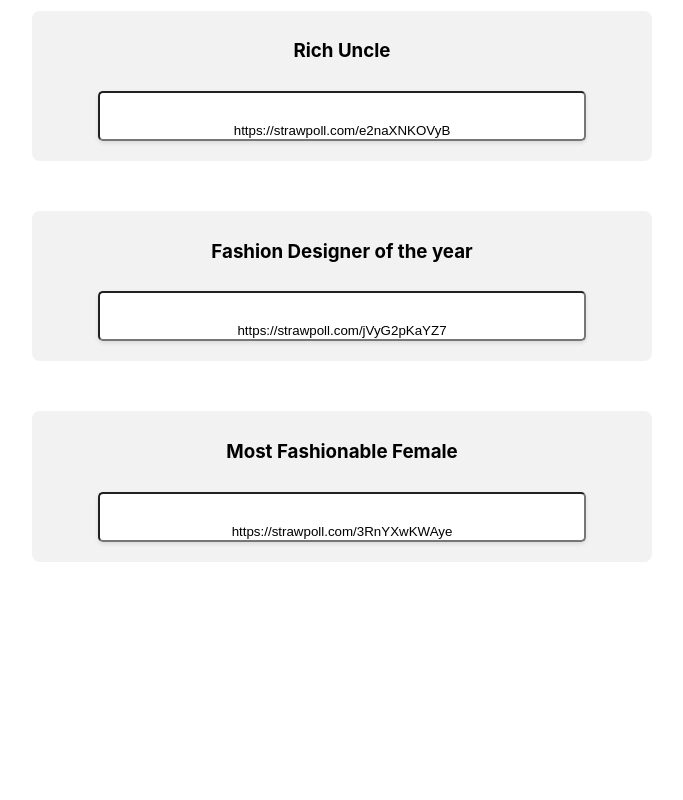
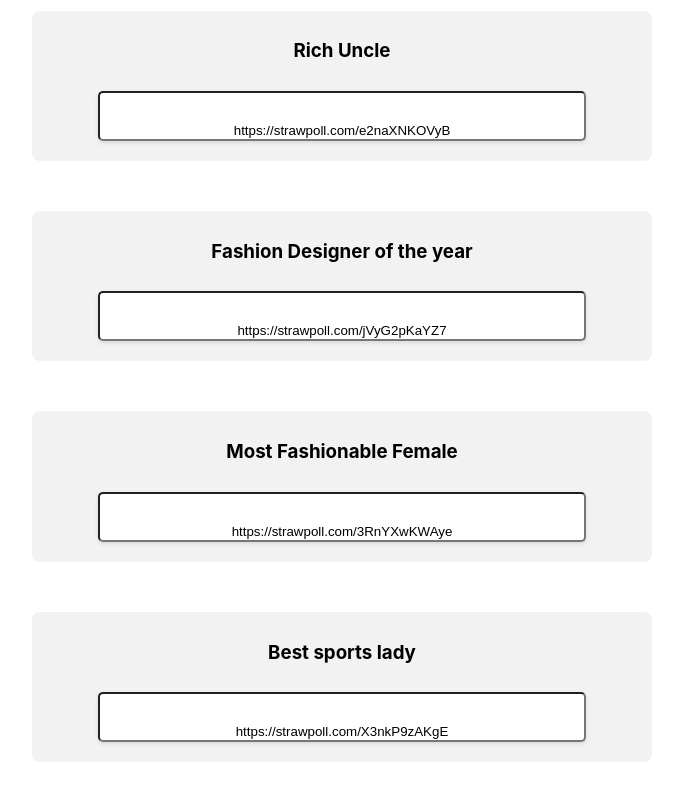
Before and after one commit to dakohhh/mtu-final-year-week-voting-site, a React (Create React App) app: page / in a window 1280 px wide. Shown: the part 3016-3816 px from the top of the page, without its empty margins (298-981 px from the left). Before the commit the page ends 3628 px from the top, so only its background shows below. Built offline with nearby package versions, Linux system fonts and the light colour scheme.

Commit message:
feat: Add new poll option for "Best sports lady"

```diff
--- a/src/components/HomeScreen.js
+++ b/src/components/HomeScreen.js
@@ -20,6 +20,7 @@ function HomeScreen() {
     "https://strawpoll.com/e2naXNKOVyB",
     "https://strawpoll.com/jVyG2pKaYZ7",
     "https://strawpoll.com/3RnYXwKWAye",
+    "https://strawpoll.com/X3nkP9zAKgE",
 
 
   ];
@@ -44,6 +45,7 @@ function HomeScreen() {
     "Rich Uncle",
     "Fashion Designer of the year",
     "Most Fashionable Female",
+    "Best sports lady"
   ];
 
   const handleInputClick = (link) => {
```
